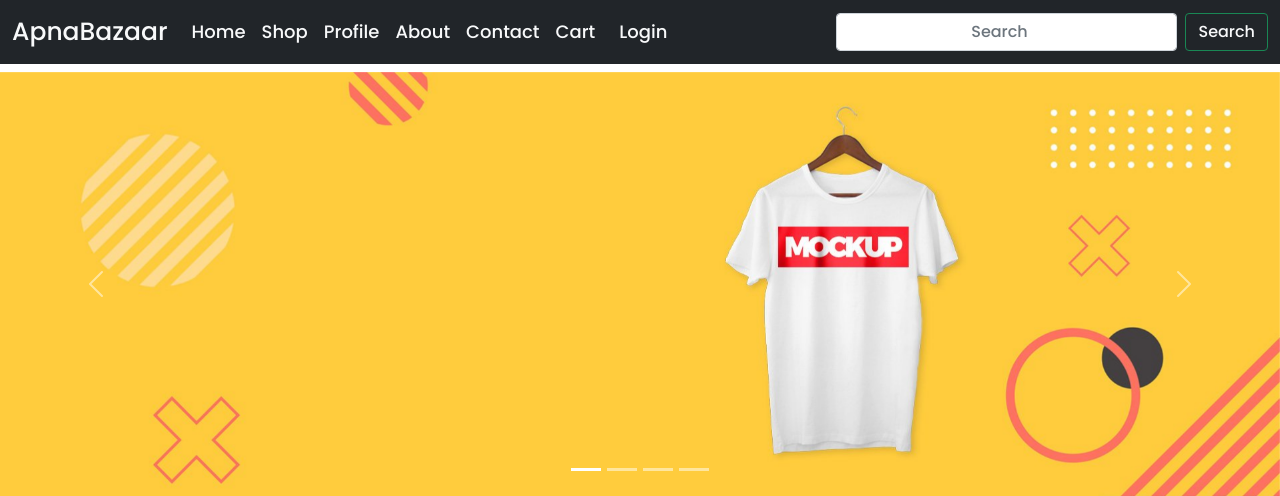
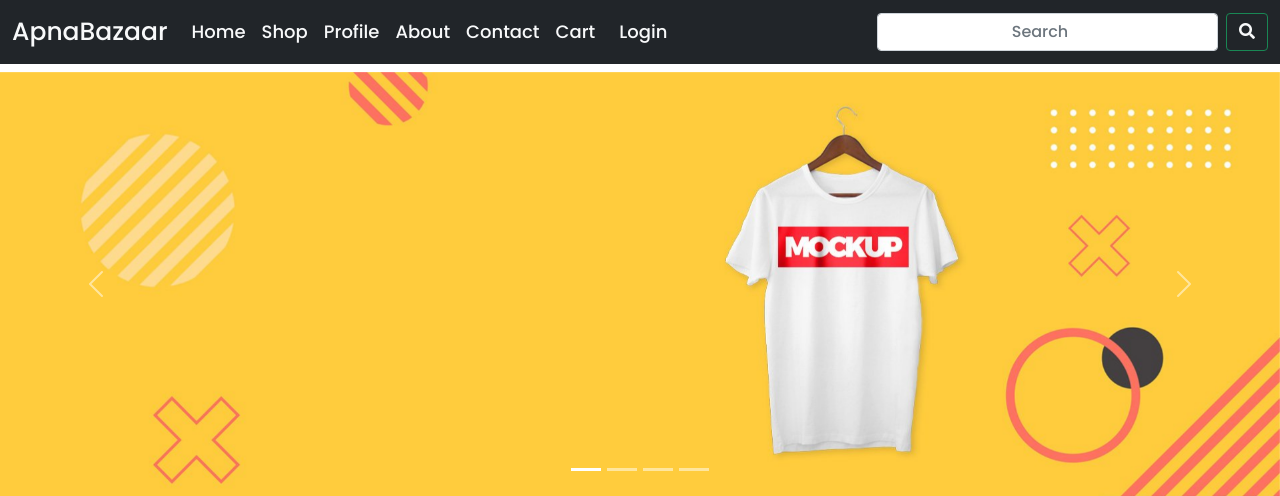
Before and after one commit to ParasTechno/ApnaBazaar, a Django app: page / in a window 1280 px wide. Shown: the top 496 px of that part. Run offline with Django 3.2, Linux system fonts and the light colour scheme; data comes from the database, SQL or seed files in the repository; the page is wider than the window, and the part outside it is not shown; some libraries are stand-ins or nearby versions.

Commit message:
Update index.html

```diff
--- a/mainApp/templates/index.html
+++ b/mainApp/templates/index.html
@@ -50,7 +50,7 @@
                 </ul>
                 <form class="d-flex ">
                     <input class="form-control me-2" type="search" placeholder="Search" aria-label="Search">
-                    <button class="btn btn-outline-success  text-light " type="submit">Search</button>
+                    <button class="btn btn-outline-success  text-light " type="submit"><i class="fa fa-search" aria-hidden="true"></i></button>
                 </form>
             </div>
         </div>
```
